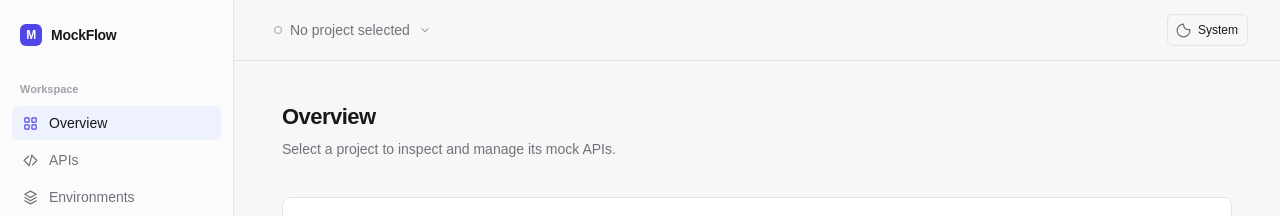
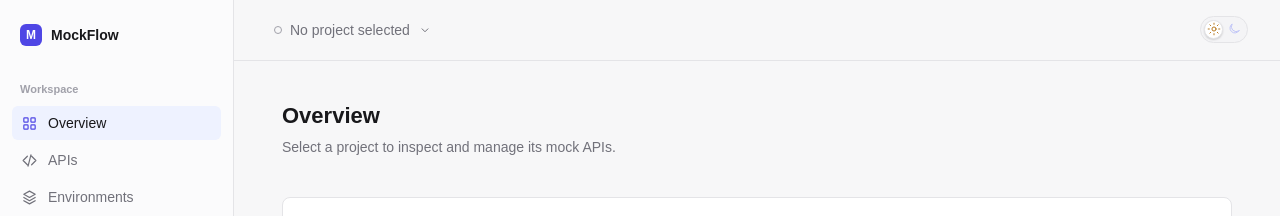
Before and after one commit to AkashKodihithlu/Api-sandbox, a Next.js app in the folder apps/web/: page / in a window 1280 px wide. Shown: the top 216 px of the page. Built offline with nearby package versions, Linux system fonts and the light colour scheme.

Commit message:
feat(web): add animated light dark theme toggle

```diff
--- a/apps/web/app/page.tsx
+++ b/apps/web/app/page.tsx
@@ -2,7 +2,7 @@
 
 import { useEffect, useState, type ReactNode } from 'react';
 
-type ThemePreference = 'system' | 'light' | 'dark';
+type Theme = 'light' | 'dark';
 type View = 'overview' | 'apis' | 'environments' | 'requests' | 'settings';
 
 const views: Array<{ id: View; label: string; icon: ReactNode }> = [
@@ -21,32 +21,28 @@ const descriptions: Record<View, string> = {
   settings: 'Manage project access and configuration.',
 };
 
-function applyTheme(preference: ThemePreference) {
-  const resolved = preference === 'system'
-    ? window.matchMedia('(prefers-color-scheme: dark)').matches ? 'dark' : 'light'
-    : preference;
-  document.documentElement.dataset.theme = resolved;
+function applyTheme(theme: Theme) {
+  document.documentElement.dataset.theme = theme;
 }
 
 export default function HomePage() {
   const [activeView, setActiveView] = useState<View>('overview');
-  const [theme, setTheme] = useState<ThemePreference>('system');
+  const [theme, setTheme] = useState<Theme>('light');
   const [navigationOpen, setNavigationOpen] = useState(false);
 
   useEffect(() => {
-    const preference = (window.localStorage.getItem('mockflow.theme') as ThemePreference | null) ?? 'system';
-    setTheme(preference);
-    applyTheme(preference);
-    const query = window.matchMedia('(prefers-color-scheme: dark)');
-    const update = () => preference === 'system' && applyTheme('system');
-    query.addEventListener('change', update);
-    return () => query.removeEventListener('change', update);
+    const initialTheme = document.documentElement.dataset.theme === 'dark' ? 'dark' : 'light';
+    const storedTheme = window.localStorage.getItem('mockflow.theme') as Theme | null;
+    const resolvedTheme = storedTheme ?? initialTheme;
+    setTheme(resolvedTheme);
+    applyTheme(resolvedTheme);
   }, []);
 
-  function changeTheme(preference: ThemePreference) {
-    setTheme(preference);
-    window.localStorage.setItem('mockflow.theme', preference);
-    applyTheme(preference);
+  function toggleTheme() {
+    const nextTheme: Theme = theme === 'dark' ? 'light' : 'dark';
+    setTheme(nextTheme);
+    window.localStorage.setItem('mockflow.theme', nextTheme);
+    applyTheme(nextTheme);
   }
 
   const title = views.find((view) => view.id === activeView)?.label ?? 'Overview';
@@ -68,7 +64,7 @@ export default function HomePage() {
         <header className="topbar">
           <button className="icon-button menu-button" type="button" aria-label="Open navigation" onClick={() => setNavigationOpen((open) => !open)}><MenuIcon /></button>
           <div className="project-selector" aria-label="Current project"><span className="project-dot" aria-hidden="true" /><span>No project selected</span><ChevronIcon /></div>
-          <div className="topbar-actions"><label className="theme-select"><span className="sr-only">Theme</span><ThemeIcon /><select value={theme} onChange={(event) => changeTheme(event.target.value as ThemePreference)}><option value="system">System</option><option value="light">Light</option><option value="dark">Dark</option></select></label></div>
+          <div className="topbar-actions"><button className={`theme-toggle ${theme === 'dark' ? 'theme-toggle-dark' : ''}`} type="button" role="switch" aria-checked={theme === 'dark'} aria-label={`Switch to ${theme === 'dark' ? 'light' : 'dark'} theme`} onClick={toggleTheme}><span className="theme-toggle-icon theme-toggle-sun"><SunIcon /></span><span className="theme-toggle-icon theme-toggle-moon"><MoonIcon /></span><span className="theme-toggle-knob" /></button></div>
         </header>
         <div className="content">
           <div className="page-heading"><div><h1>{title}</h1><p>{descriptions[activeView]}</p></div>{activeView === 'apis' && <button className="button button-primary" type="button" disabled>Create API</button>}</div>
@@ -96,6 +92,7 @@ function ApiIcon() { return <svg viewBox="0 0 24 24" aria-hidden="true"><path d=
 function LayersIcon() { return <svg viewBox="0 0 24 24" aria-hidden="true"><path d="m12 3 8 4.5-8 4.5-8-4.5L12 3Zm-8 9 8 4.5 8-4.5M4 16.5l8 4.5 8-4.5" /></svg>; }
 function HistoryIcon() { return <svg viewBox="0 0 24 24" aria-hidden="true"><path d="M3 12a9 9 0 1 0 3-6.7M3 4v5h5M12 7v5l3.5 2" /></svg>; }
 function SettingsIcon() { return <svg viewBox="0 0 24 24" aria-hidden="true"><circle cx="12" cy="12" r="3" /><path d="M19.4 15a1.7 1.7 0 0 0 .3 1.9l.1.1-2.3 2.3-.1-.1a1.7 1.7 0 0 0-1.9-.3 1.7 1.7 0 0 0-1 1.5v.2h-3.2v-.2a1.7 1.7 0 0 0-1-1.5 1.7 1.7 0 0 0-1.9.3l-.1.1L6 17l.1-.1A1.7 1.7 0 0 0 6.4 15a1.7 1.7 0 0 0-1.5-1H4.7v-3.2h.2a1.7 1.7 0 0 0 1.5-1 1.7 1.7 0 0 0-.3-1.9L6 7.8 8.3 5l.1.1a1.7 1.7 0 0 0 1.9.3 1.7 1.7 0 0 0 1-1.5v-.2h3.2v.2a1.7 1.7 0 0 0 1 1.5 1.7 1.7 0 0 0 1.9-.3l.1-.1 2.3 2.3-.1.1a1.7 1.7 0 0 0-.3 1.9 1.7 1.7 0 0 0 1.5 1h.2V14h-.2a1.7 1.7 0 0 0-1.5 1Z" /></svg>; }
-function ThemeIcon() { return <svg viewBox="0 0 24 24" aria-hidden="true"><path d="M12 3a9 9 0 1 0 9 9c0-.5 0-1-.1-1.5A7 7 0 0 1 12 3Z" /></svg>; }
+function SunIcon() { return <svg viewBox="0 0 24 24" aria-hidden="true"><circle cx="12" cy="12" r="3.5" /><path d="M12 2v2M12 20v2M4.9 4.9l1.4 1.4M17.7 17.7l1.4 1.4M2 12h2M20 12h2M4.9 19.1l1.4-1.4M17.7 6.3l1.4-1.4" /></svg>; }
+function MoonIcon() { return <svg viewBox="0 0 24 24" aria-hidden="true"><path d="M20.7 15.1A8.5 8.5 0 0 1 8.9 3.3 8.5 8.5 0 1 0 20.7 15.1Z" /></svg>; }
 function ChevronIcon() { return <svg className="chevron" viewBox="0 0 24 24" aria-hidden="true"><path d="m7 10 5 5 5-5" /></svg>; }
 function MenuIcon() { return <svg viewBox="0 0 24 24" aria-hidden="true"><path d="M4 7h16M4 12h16M4 17h16" /></svg>; }
```
Also changed, not shown: apps/web/app/globals.css.
